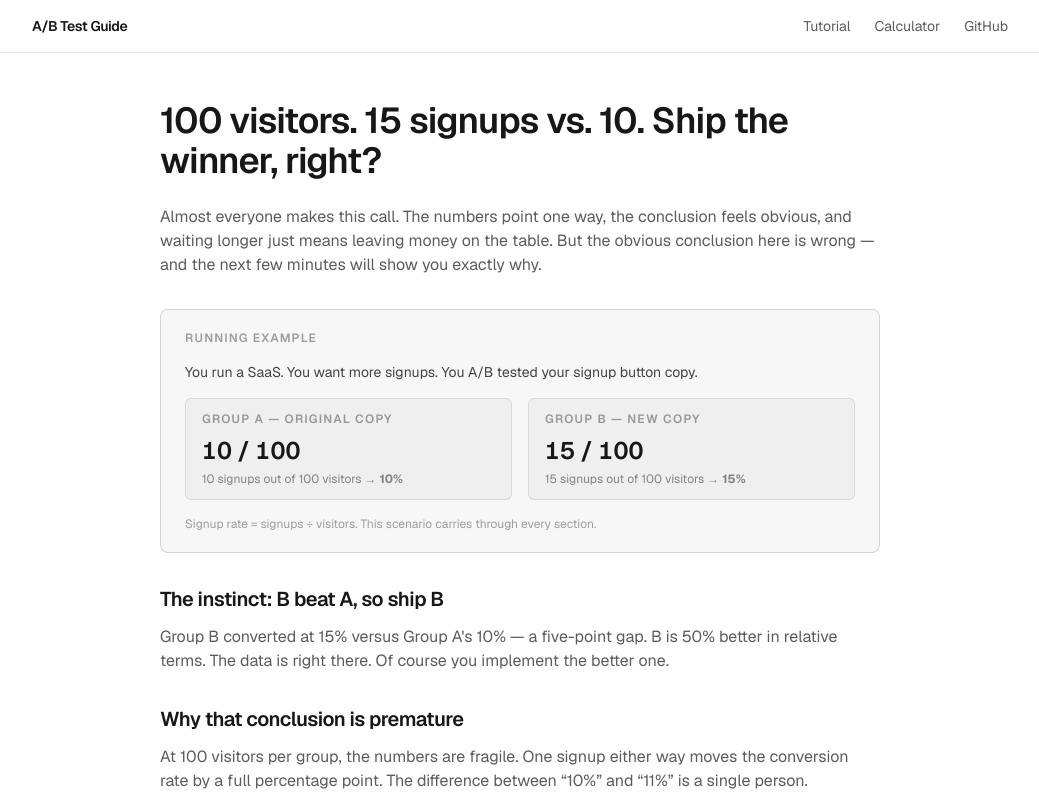
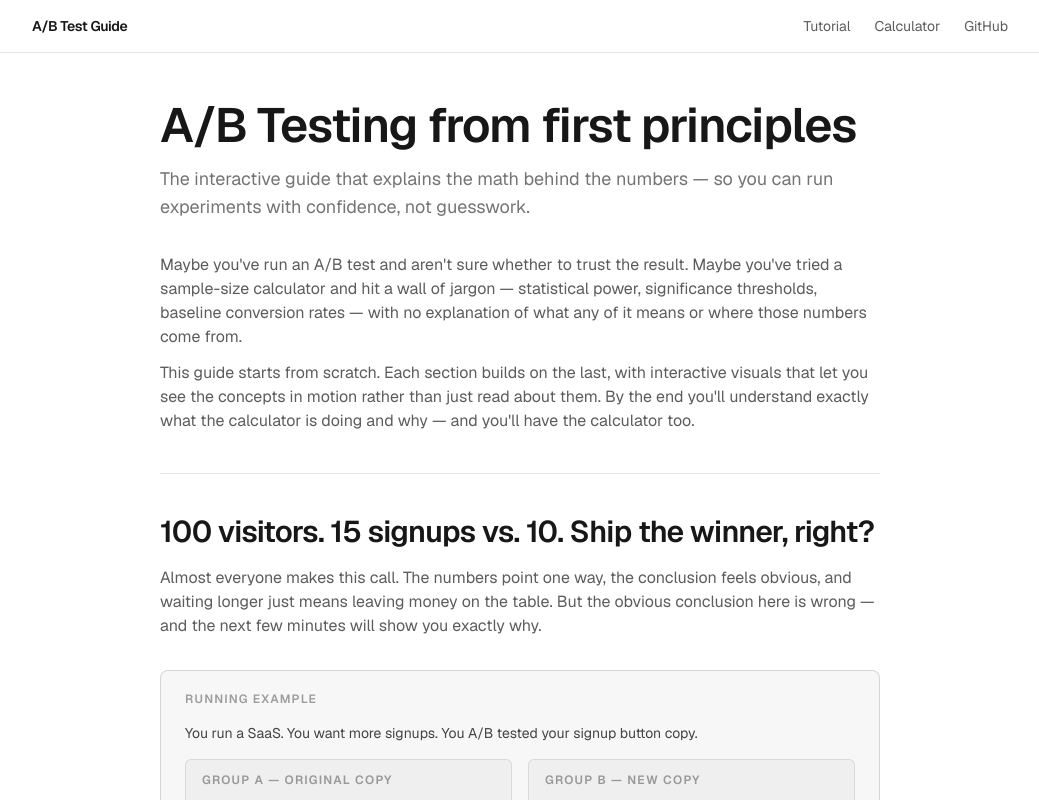
Before and after one commit to codedebugrepeat/ab-test-guide, a Next.js app: page /why-you-cant-trust-your-experiment in a window 1280 px wide. Shown: the top 800 px of the page, without its empty margins (120-1159 px from the left). Built offline with nearby package versions, Linux system fonts and the light colour scheme.

Commit message:
Add basic website intro to page 1

```diff
--- a/app/why-you-cant-trust-your-experiment/page.tsx
+++ b/app/why-you-cant-trust-your-experiment/page.tsx
@@ -3,19 +3,46 @@ import { Container } from "@/components/container";
 import { CaseStudyCallout } from "@/components/tutorial/case-study-callout";
 
 export const metadata: Metadata = {
-  title: "Why You Can't Trust Your Experiment",
+  title: "A/B Testing — From Zero to Confident",
   description:
-    "Your A/B test showed a clear winner — but can you trust it? Learn why small samples produce misleading results and how to tell a real signal from lucky noise.",
+    "A hands-on guide to A/B testing with interactive visualizations. No assumed theory — just clear explanations, a running example, and a calculator you'll actually know how to use.",
 };
 
 export default function Section1Page() {
   return (
     <Container>
-      <h1 className="text-3xl font-semibold tracking-tight sm:text-4xl">
+      <h1 className="text-4xl font-semibold tracking-tight sm:text-5xl">
+        A/B Testing from first principles
+      </h1>
+      <p className="mt-4 text-lg text-foreground/60">
+        The interactive guide that explains the math behind the numbers — so you
+        can run experiments with confidence, not guesswork.
+      </p>
+
+      <div className="mt-8 space-y-3 text-foreground/70">
+        <p>
+          Maybe you&apos;ve run an A/B test and aren&apos;t sure whether to
+          trust the result. Maybe you&apos;ve tried a sample-size calculator and
+          hit a wall of jargon — statistical power, significance thresholds,
+          baseline conversion rates — with no explanation of what any of it
+          means or where those numbers come from.
+        </p>
+        <p>
+          This guide starts from scratch. Each section builds on the last, with
+          interactive visuals that let you see the concepts in motion rather than
+          just read about them. By the end you&apos;ll understand exactly what
+          the calculator is doing and why — and you&apos;ll have the calculator
+          too.
+        </p>
+      </div>
+
+      <hr className="my-10 border-foreground/10" />
+
+      <h2 className="text-2xl font-semibold tracking-tight sm:text-3xl">
         100 visitors. 15 signups vs. 10. Ship the winner, right?
-      </h1>
+      </h2>
 
-      <p className="mt-6 text-foreground/70">
+      <p className="mt-4 text-foreground/70">
         Almost everyone makes this call. The numbers point one way, the
         conclusion feels obvious, and waiting longer just means leaving money on
         the table. But the obvious conclusion here is wrong — and the next few
```
